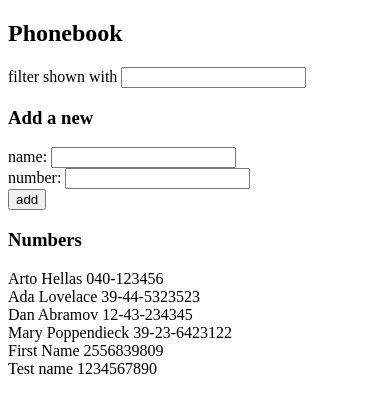
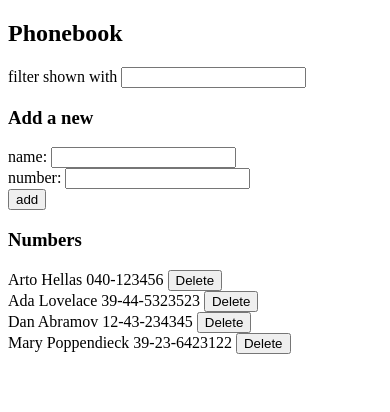
Before and after one commit to jvinjam/FullStackCourse, a React (Vite) app in the folder part2/phonebook/: page / in a window 390 px wide. Shown: the top 412 px of the page. Built offline with nearby package versions, Linux system fonts and the light colour scheme; data requests are answered from the project's data file.

Commit message:
part2 exercises - phonebook : 2.14 changes Delete feature added

```diff
--- a/part2/phonebook/db.json
+++ b/part2/phonebook/db.json
@@ -19,16 +19,6 @@
       "name": "Mary Poppendieck",
       "number": "39-23-6423122",
       "id": "4"
-    },
-    {
-      "id": "08dc",
-      "name": "First Name",
-      "number": "2556839809"
-    },
-    {
-      "id": "179a",
-      "name": "Test name",
-      "number": "1234567890"
     }
   ]
 }
--- a/part2/phonebook/src/App.jsx
+++ b/part2/phonebook/src/App.jsx
@@ -1,7 +1,7 @@
 import { useState, useEffect } from 'react'
 
 import PersonForm from './components/PersonForm'
-import Persons from './components/Persons'
+import Person from './components/Person'
 import personService from './services/persons'
 
 const Filter = ({ searchStr, handleMethod }) => <div>filter shown with <input value={searchStr} onChange={handleMethod} /></div>
@@ -15,7 +15,7 @@ const App = () => {
   useEffect(() => {
     personService.getAll()
       .then(initialData => setPersons(initialData))
-      .catch(error => alert('error: ', error))
+      .catch(error => console.log('error : ', error.response.statusText))
   }, [])
 
   const handleNewPerson = (event) => setNewName(event.target.value)
@@ -41,9 +41,17 @@ const App = () => {
 
       personService.create(newObj)
         .then(returnedPerson => setPersons(persons.concat(returnedPerson)))
-        .catch(error => alert('error: ', error))
+        .catch(error => console.log('error : ', error.response.statusText))
       setNewName('')
       setNewNumber('')
+    }
+  }
+
+  const deletePerson = (person) => {
+    if (confirm(`Delete ${person.name}?`)) {
+      personService.deleteById(person.id)
+        .then(deletedPerson => setPersons(persons.filter(p => p.id != deletedPerson.id)))
+        .catch(error => console.log('error : ', error.response.statusText))
     }
   }
 
@@ -55,7 +63,10 @@ const App = () => {
       <PersonForm addPerson={addPerson} newName={newName} handleNewPerson={handleNewPerson} newNumber={newNumber}
         handleNewNumber={handleNewNumber} />
       <h3>Numbers</h3>
-      <Persons persons={filteredPersons} />
+      <div>
+        {filteredPersons.map(person => <Person key={person.name} person={person}
+          deletePerson={() => deletePerson(person)} />)}
+      </div>
     </div>
   )
 }
--- /dev/null
+++ b/part2/phonebook/src/components/Person.jsx
@@ -0,0 +1,9 @@
+const Person = ({ person, deletePerson }) => {
+  return (
+    <div>
+      {person.name}  {person.number} <button onClick={deletePerson}>Delete</button>
+    </div>
+  )
+}
+
+export default Person
--- a/part2/phonebook/src/components/Persons.jsx
+++ /dev/null
@@ -1,5 +0,0 @@
-const Person = ({ person }) => <div>{person.name}  {person.number}</div>
-
-const Persons = ({ persons }) => <div>{persons.map(person => <Person key={person.name} person={person} />)}</div>
-
-export default Persons
--- a/part2/phonebook/src/services/persons.js
+++ b/part2/phonebook/src/services/persons.js
@@ -11,4 +11,9 @@ const create = newObject => {
 		.then(response => response.data)
 }
 
-export default { getAll, create }
+const deleteById = id => {
+	return axios.delete(`${baseUrl}/${id}`)
+		.then(response => response.data)
+}
+
+export default { getAll, create, deleteById }
```
